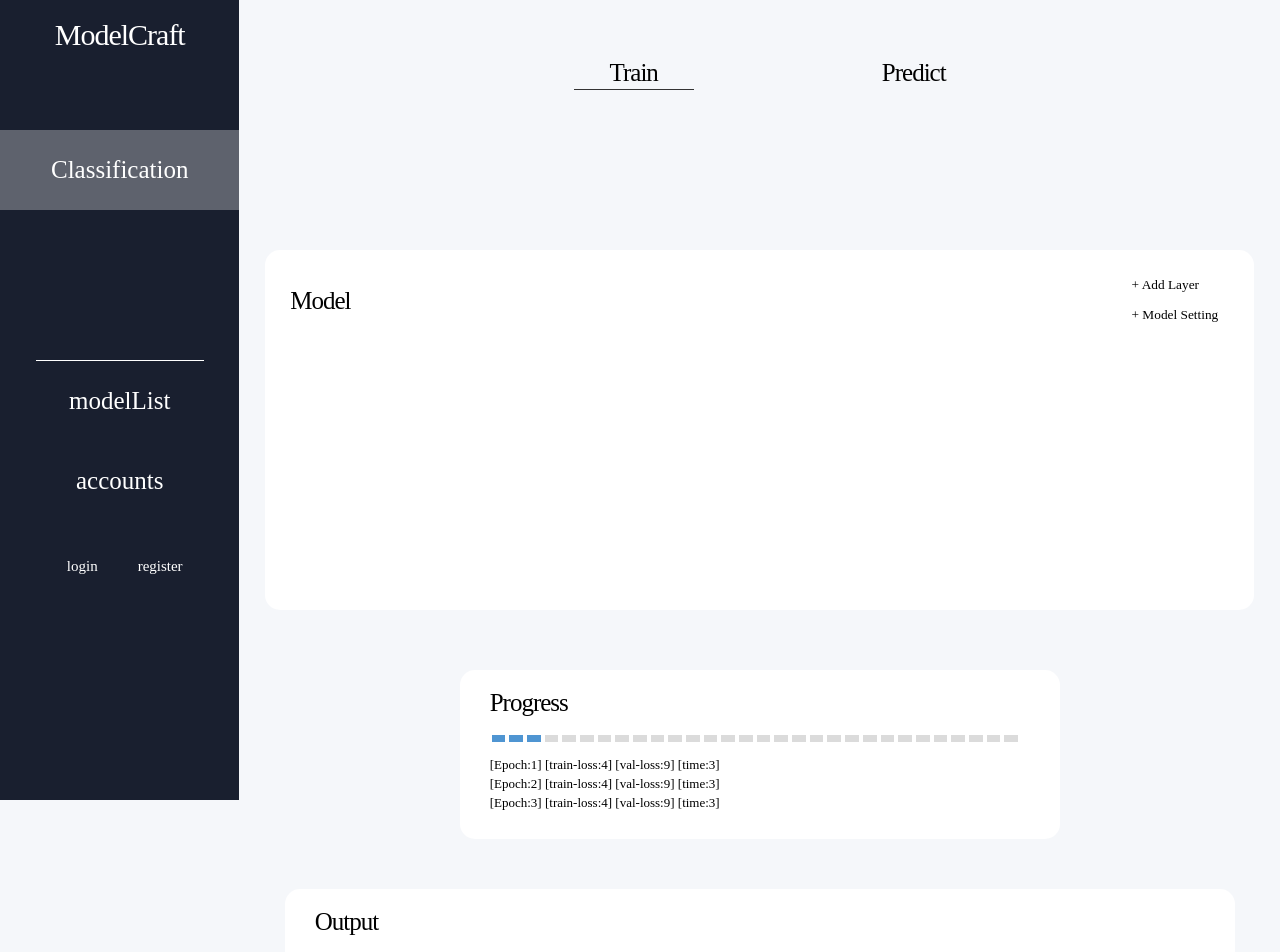
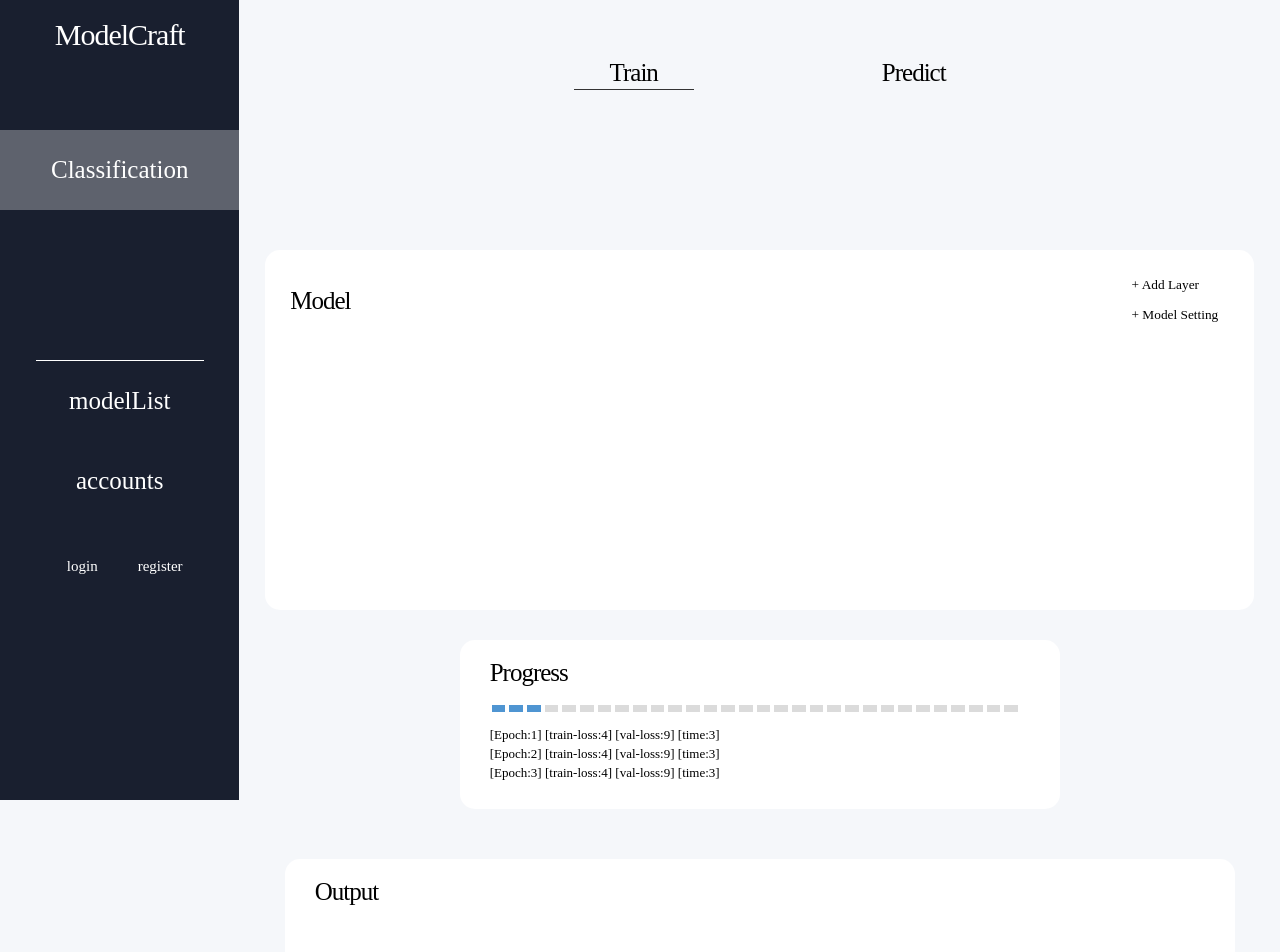
Before and after one commit to LMM-Lab/ModelCraft-Frontend, a Next.js app: page /classification/train in a window 1280 px wide. Shown: the top 952 px of the page. Built offline with nearby package versions, Linux system fonts and the light colour scheme.

Commit message:
<style>(Progress):margin-topを5から3に

```diff
--- a/src/app/classification/train/page.tsx
+++ b/src/app/classification/train/page.tsx
@@ -15,7 +15,7 @@ const Train = () => {
       <Flex $flex_direction="column" $align_items="center">
         <Nav nav="train"></Nav>
         <Model inputSize={inputSize}></Model>
-        <Flex $justify_content="space-between" $marginTop="6rem">
+        <Flex $justify_content="space-between" $marginTop="3rem">
           <Progress></Progress>
         </Flex>
         <Output></Output>
```
